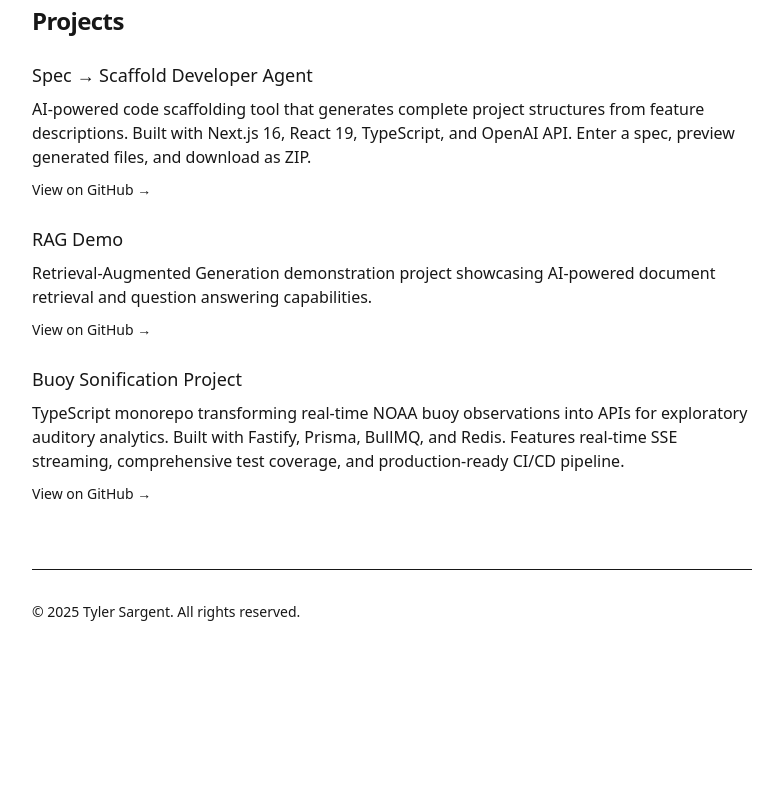
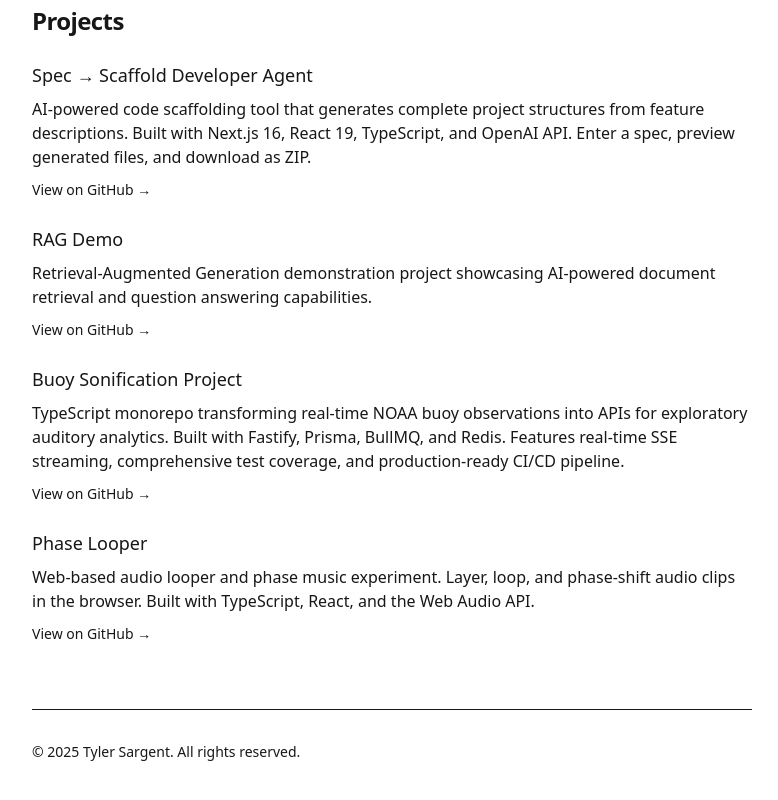
Before and after one commit to tsargent/tylersargent.dev, a Next.js app: page / in a window 1280 px wide. Shown: the part 1173-1973 px from the top of the page, without its empty margins (248-1026 px from the left). Before the commit the page ends 1891 px from the top, so only its background shows below. Built offline with nearby package versions, Linux system fonts and the light colour scheme.

Commit message:
add phase looper

```diff
--- a/src/data/profile.ts
+++ b/src/data/profile.ts
@@ -86,4 +86,10 @@ export const projects: Project[] = [
       "TypeScript monorepo transforming real-time NOAA buoy observations into APIs for exploratory auditory analytics. Built with Fastify, Prisma, BullMQ, and Redis. Features real-time SSE streaming, comprehensive test coverage, and production-ready CI/CD pipeline.",
     href: "https://github.com/tsargent/buoy-data-project",
   },
+  {
+    name: "Phase Looper",
+    description:
+      "Web-based audio looper and phase music experiment. Layer, loop, and phase-shift audio clips in the browser. Built with TypeScript, React, and the Web Audio API.",
+    href: "https://github.com/tsargent/phase-looper",
+  },
 ];
```
